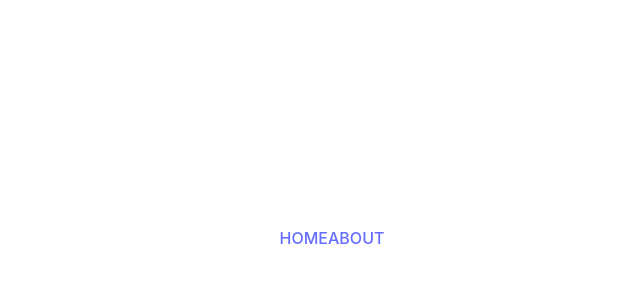
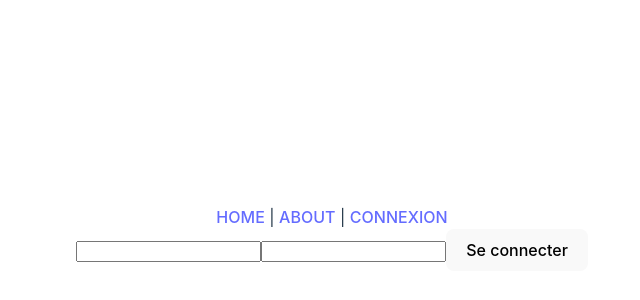
Before and after one commit to marion586/front-office-invest, a Vue app: page /connexion in a window 1280 px wide. Before the commit this address had no page. Shown: the part 162-462 px from the top of the page, without its empty margins (308-948 px from the left). Built offline with nearby package versions, Linux system fonts and the light colour scheme; what @inkline/inkline would draw is missing.

Commit message:
etab connection feat

```diff
--- a/package.json
+++ b/package.json
@@ -12,6 +12,7 @@
   },
   "dependencies": {
     "@inkline/inkline": "^3.1.4",
+    "axios": "^0.27.2",
     "vue": "^3.2.37",
     "vue-router": "^4.0.13",
     "vuex": "^4.0.2"
--- a/src/components/Layouts/AppHeader.vue
+++ b/src/components/Layouts/AppHeader.vue
@@ -2,6 +2,7 @@
 </script>
 
 <template>
-  <router-link to="/">HOME</router-link>
-  <router-link to="/about">ABOUT</router-link>
+    <router-link to="/">HOME</router-link> |
+    <router-link to="/about">ABOUT</router-link> |
+    <router-link to="/connexion">CONNEXION</router-link>
 </template>
--- /dev/null
+++ b/src/pages/login/Login.vue
@@ -0,0 +1,48 @@
+<template>
+    <div>
+        <form @submit.prevent="handleSubmit">
+            <input :value="formParams.email" @input="handleInput" type="email" name="email" id="email">
+            <input :value="formParams.password" @input="handleInput" type="password" name="password" id="password">
+            <button type="submit">Se connecter</button>
+        </form>
+    </div>
+</template>
+<script setup>
+    import emailValidation from '@/utils/validation/email_validation';
+    import { reactive, ref } from 'vue';
+    const isEmailValid = ref(false)
+    const isFormValid = ref(false);
+    let formParams = reactive({
+        email: '',
+        password: '',
+    })
+
+
+    const handleInput = (e) => {
+        const name = e.target.name;
+        const value = e.target.value;
+        switch (name) {
+            case 'email':
+                isEmailValid.value = emailValidation(value)
+                break;
+            default:
+                break;
+        }
+        formParams = {
+            ...formParams,
+            [name]: value,
+        }
+        console.log(formParams);
+    }
+
+    const handleSubmit = () => {
+        const isDataValid = Object.values(formParams).every(value => value !== "");
+        isFormValid.value = isDataValid && isEmailValid.value ? true : false;
+        isFormValid.value === true ? console.log('ok') : console.log('not ok');
+    }
+
+
+</script>
+<style lang="">
+
+</style>
--- a/src/routes/routes.js
+++ b/src/routes/routes.js
@@ -1,15 +1,19 @@
-import { routeGuard } from "./guard";
+import { routeGuard } from './guard';
 
 const routes = [
-  {
-    path: "/",
-    component: () => import("@/pages/index.vue"),
-  },
-  {
-    path: "/about",
-    component: () => import("@/pages/about.vue"),
-    beforeEnter: [routeGuard],
-  },
+    {
+        path: '/',
+        component: () => import('@/pages/index.vue'),
+    },
+    {
+        path: '/about',
+        component: () => import('@/pages/about.vue'),
+        beforeEnter: [routeGuard],
+    },
+    {
+        path: '/connexion',
+        component: () => import('@/pages/login/Login.vue'),
+    },
 ];
 
 export default routes;
--- /dev/null
+++ b/src/utils/validation/email_validation.js
@@ -0,0 +1,6 @@
+const emailValidation = function (string) {
+    const regex = new RegExp(/[\w-\.]+@([\w-]+\.)+[\w-]{2,4}/);
+    return regex.test(string);
+};
+
+export default emailValidation;
--- a/vite.config.js
+++ b/vite.config.js
@@ -1,13 +1,16 @@
-import { fileURLToPath, URL } from "url";
-import { defineConfig } from "vite";
-import vue from "@vitejs/plugin-vue";
+import { fileURLToPath, URL } from 'url';
+import { defineConfig } from 'vite';
+import vue from '@vitejs/plugin-vue';
 
 // https://vitejs.dev/config/
 export default defineConfig({
+    server: {
+        port: 3002,
+    },
     plugins: [vue()],
     resolve: {
         alias: {
-      "@": fileURLToPath(new URL("./src", import.meta.url)),
+            '@': fileURLToPath(new URL('./src', import.meta.url)),
         },
     },
     build: {
@@ -16,6 +19,6 @@ export default defineConfig({
         },
     },
     test: {
-    environment: "happy-dom",
+        environment: 'happy-dom',
     },
 });
```
Also changed, not shown: jsconfig.json (+6 -5 lines), src/pages/index.vue (+5 -5 lines), .prettierrc.json (added), 1 other file (tests, documents, lock files or other folders). Lines whose indentation alone changed are shown as unchanged.
